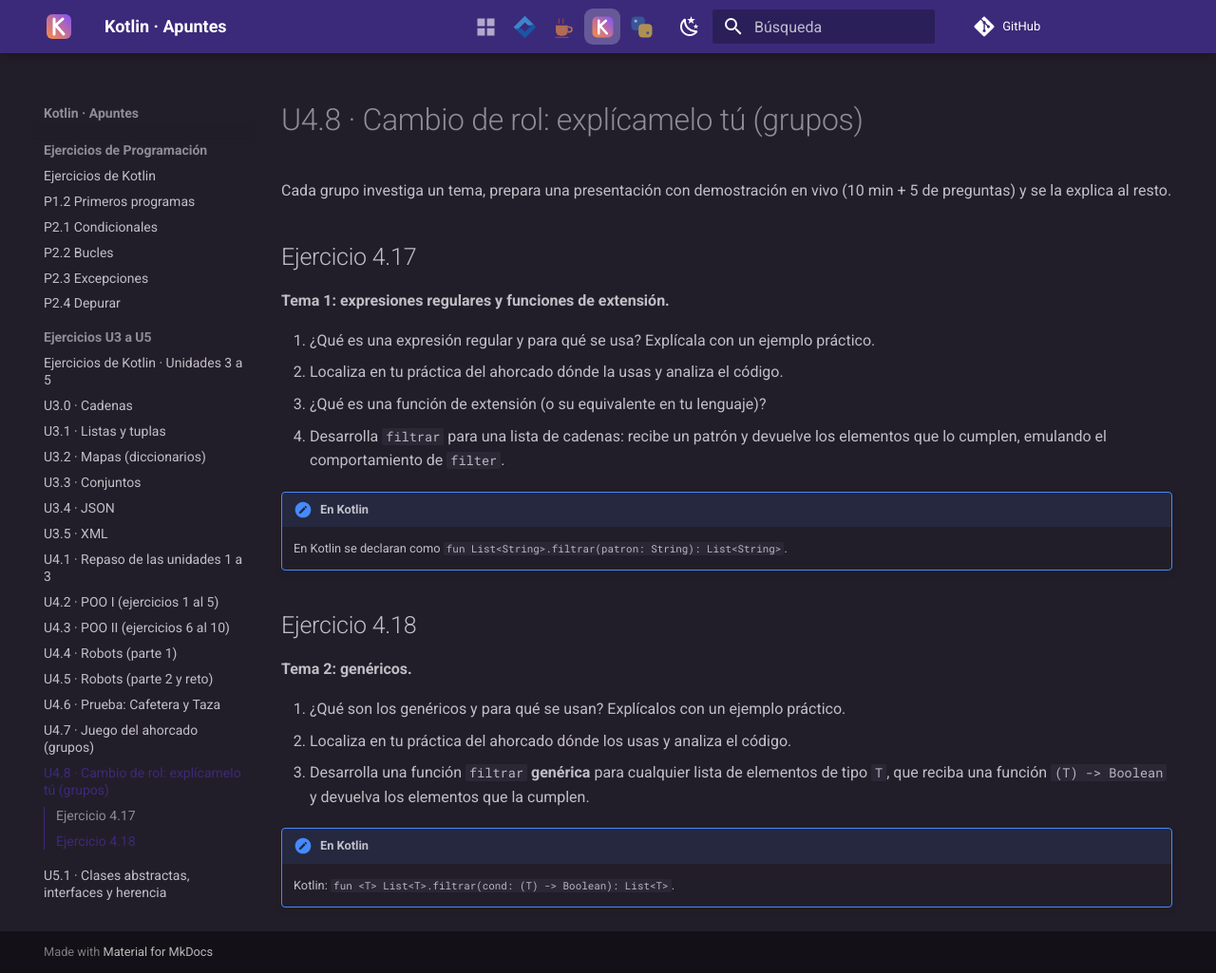
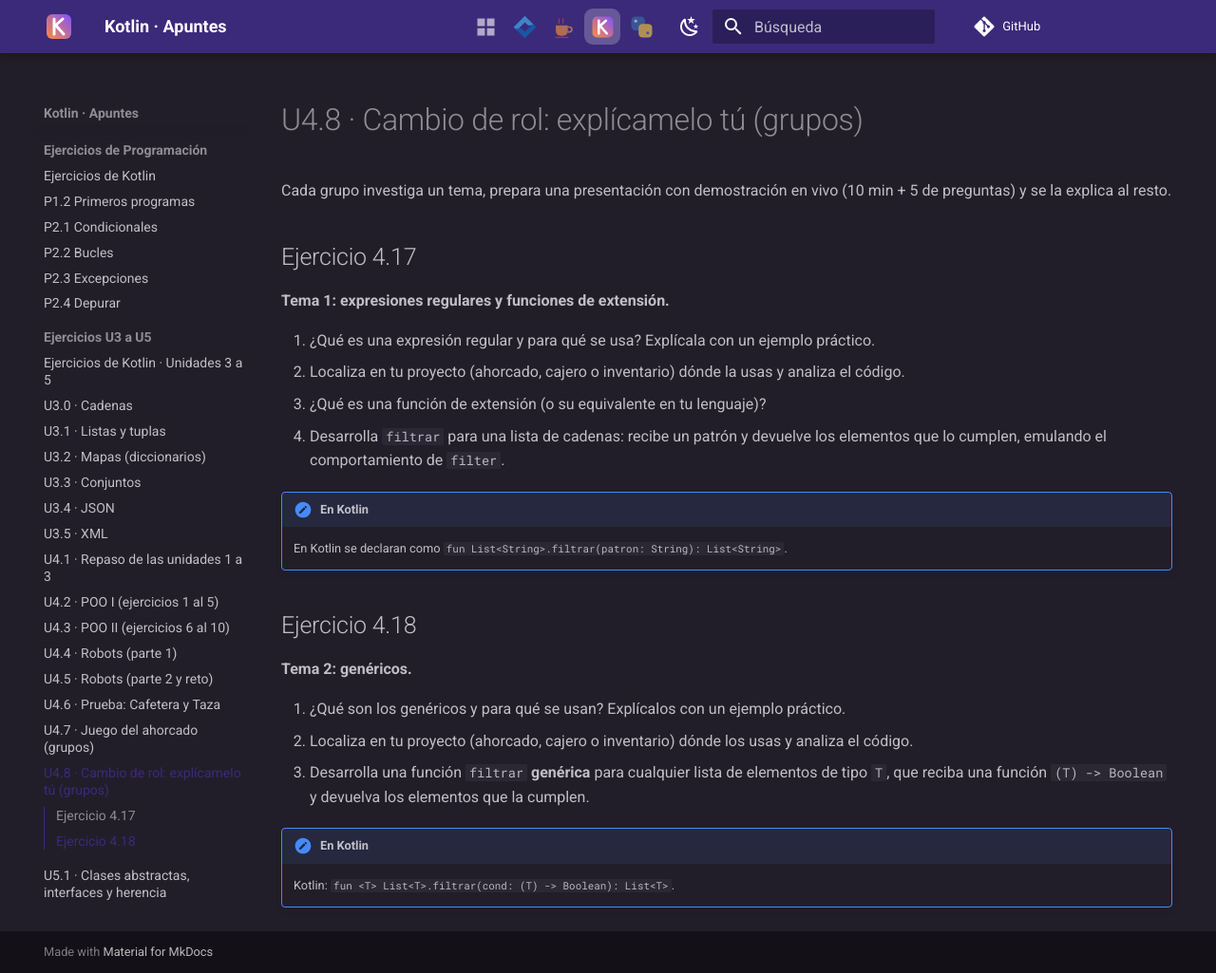
Before and after one commit to apuntes-dam/kotlin-apuntes, an MkDocs documentation site: the page built from docs/ejercicios-u3-u5/u4-8.md, in a window 1280 px wide and 1025 px high. Shown: the whole window at 95% size. Built offline with MkDocs 1.6.1 and Material for MkDocs 9.7.7, drawn with Linux system fonts in a browser that asks for light colours; comment, search, counter and statistics services are not loaded.

Commit message:
Ajustes de texto en U4.8
Co-Authored-By: Claude Sonnet 5.5 <noreply@anthropic.com>

```diff
--- a/docs/ejercicios-u3-u5/u4-8.md
+++ b/docs/ejercicios-u3-u5/u4-8.md
@@ -7,7 +7,7 @@ Cada grupo investiga un tema, prepara una presentación con demostración en viv
 **Tema 1: expresiones regulares y funciones de extensión.**
 
 1. ¿Qué es una expresión regular y para qué se usa? Explícala con un ejemplo práctico.
-2. Localiza en tu práctica del ahorcado dónde la usas y analiza el código.
+2. Localiza en tu proyecto (ahorcado, cajero o inventario) dónde la usas y analiza el código.
 3. ¿Qué es una función de extensión (o su equivalente en tu lenguaje)?
 4. Desarrolla `filtrar` para una lista de cadenas: recibe un patrón y devuelve los elementos que lo cumplen, emulando el comportamiento de `filter`.
 
@@ -19,7 +19,7 @@ Cada grupo investiga un tema, prepara una presentación con demostración en viv
 **Tema 2: genéricos.**
 
 1. ¿Qué son los genéricos y para qué se usan? Explícalos con un ejemplo práctico.
-2. Localiza en tu práctica del ahorcado dónde los usas y analiza el código.
+2. Localiza en tu proyecto (ahorcado, cajero o inventario) dónde los usas y analiza el código.
 3. Desarrolla una función `filtrar` **genérica** para cualquier lista de elementos de tipo `T`, que reciba una función `(T) -> Boolean` y devuelva los elementos que la cumplen.
 
 !!! note "En Kotlin"
```
Also changed, not shown: docs/assets/soluciones.json (+1 -1 lines).
